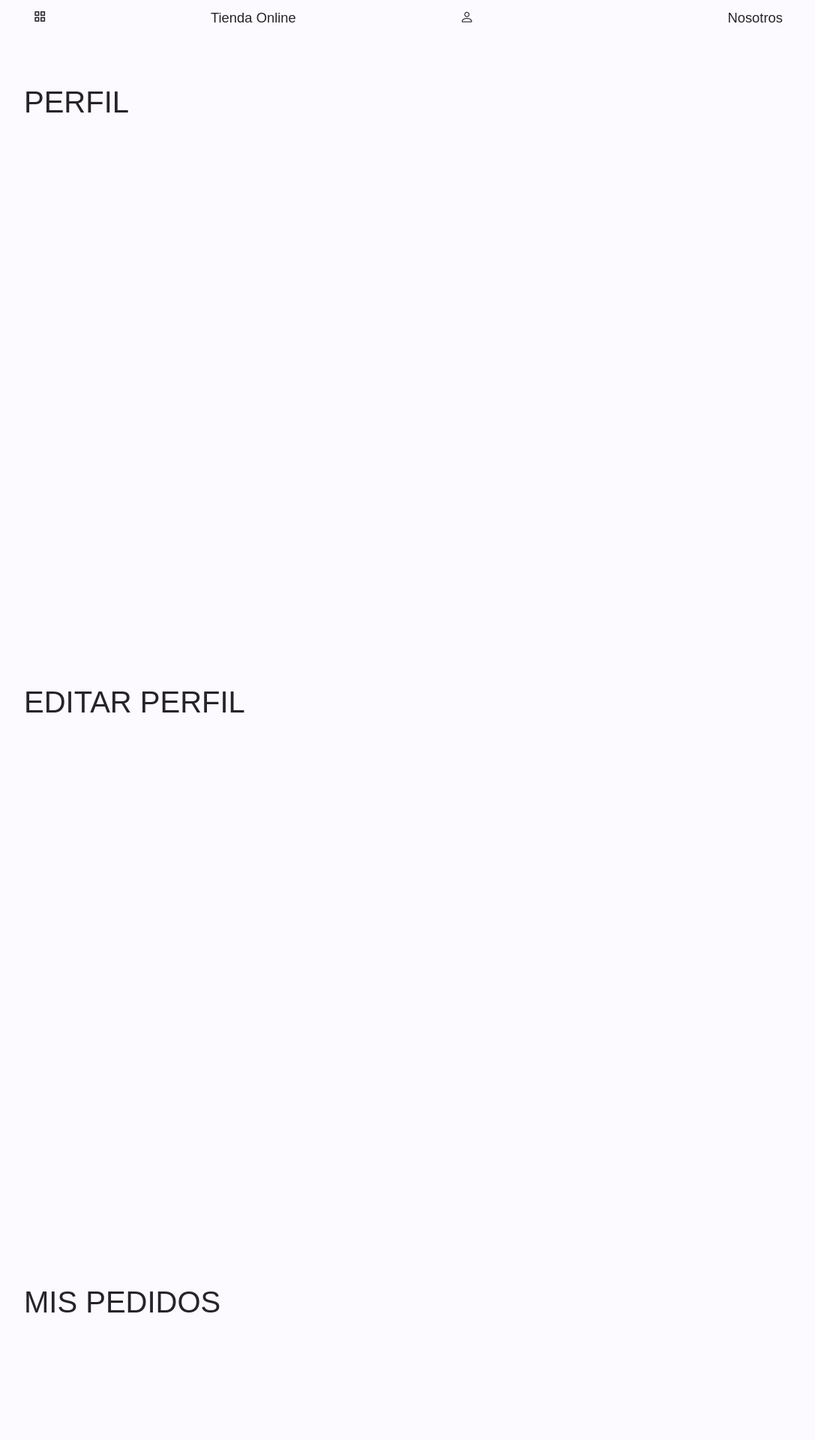
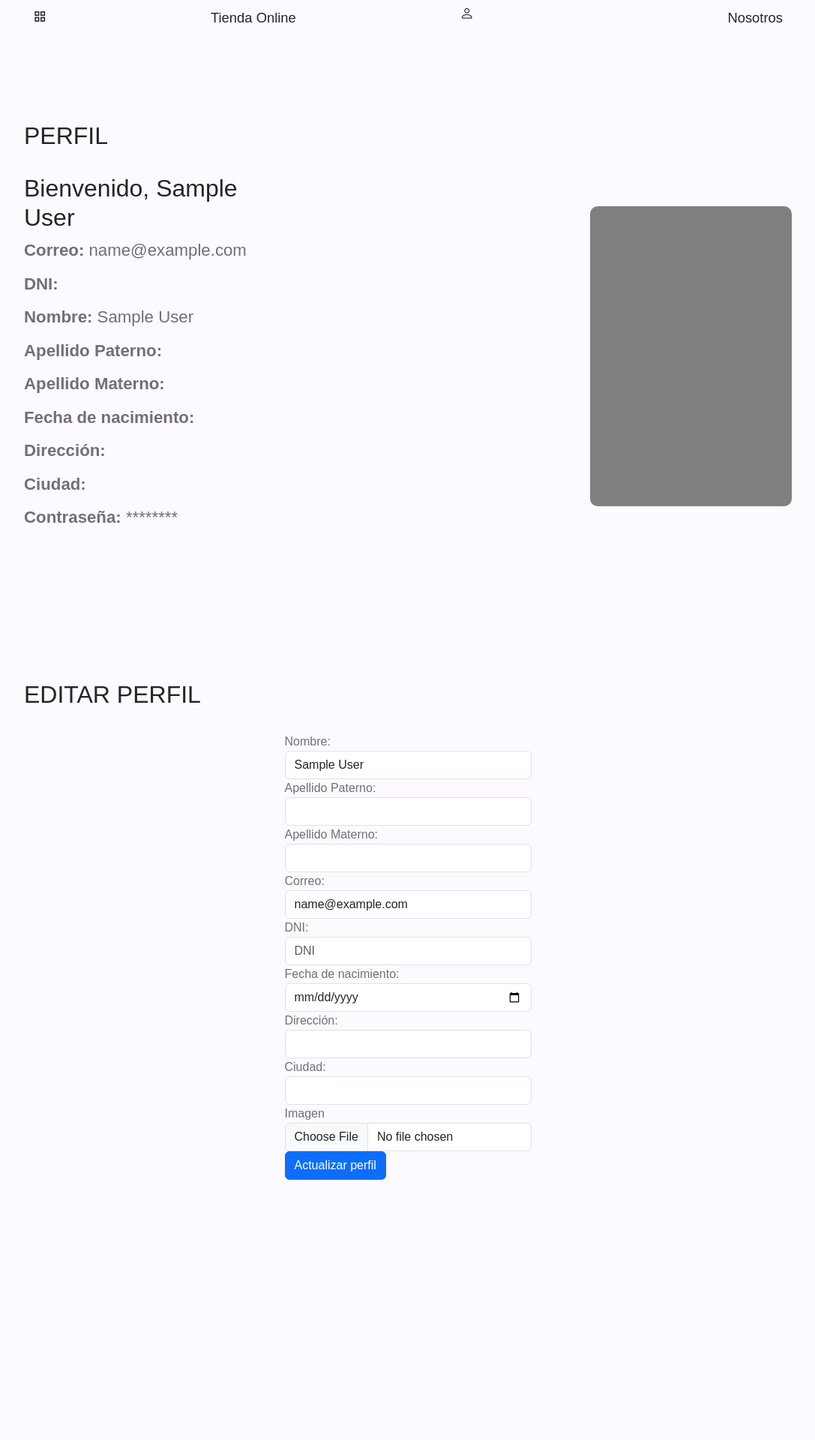
Before and after one commit to Danielowoow/NEW_sen_proyect_ventas, a PHP site: page /NEW_sen_proyect_ventas/perfilUser.php in a window 1280 px wide. Shown: the top 1920 px of the page at 75% size, without its empty margins (96-1183 px from the left). Run offline with PHP 8.4, Linux system fonts and the light colour scheme; the visitor is signed in with stand-in values (Sample User, id 1); some libraries are stand-ins or nearby versions; grey boxes are pictures that could not be loaded.

Commit message:
editar usuario

```diff
--- a/includes/funciones_usuarios.php
+++ b/includes/funciones_usuarios.php
@@ -42,7 +42,19 @@ function loginUsuario($email, $password) {
         return false;
     }
 }
-function actualizarUsuario($id_usuario, $nombre, $apellido_paterno, $apellido_materno, $email, $dni, $fecha_nacimiento, $direccion, $ciudad, $hashed_password, $imagen) {
+function obtenerUsuarioPorId($id_usuario) {
+    global $conexion;
+
+    $query = "SELECT * FROM usuarios WHERE id = '$id_usuario'";
+    $resultado = mysqli_query($conexion, $query);
+
+    if (mysqli_num_rows($resultado) > 0) {
+        return mysqli_fetch_assoc($resultado);
+    } else {
+        return false;
+    }
+}
+function actualizarUsuario($id_usuario, $nombre, $apellido_paterno, $apellido_materno, $email, $dni, $fecha_nacimiento, $direccion, $ciudad, $imagen) {
     global $conexion;
 
     // Si la fecha de nacimiento está vacía, establece su valor en NULL
@@ -52,15 +64,22 @@ function actualizarUsuario($id_usuario, $nombre, $apellido_paterno, $apellido_ma
         // Asegúrate de que la fecha esté entre comillas simples para que sea tratada como una cadena en la consulta SQL
         $fecha_nacimiento = "'$fecha_nacimiento'";
     }
-    $ruta_imagen = '';
-if ($imagen['error'] === UPLOAD_ERR_OK) {
-  $nombre_imagen = uniqid() . '_' . $imagen['name'];
-  $ruta_imagen = 'imagenes/perfil' . $nombre_imagen;
-  $ruta_absoluta = 'C:\xampp\htdocs\SEN_proyect_ventas\\' . $ruta_imagen;
-  move_uploaded_file($imagen['tmp_name'], $ruta_absoluta);
-}
 
-    $query = "UPDATE usuarios SET nombre = '$nombre', apellido_paterno = '$apellido_paterno', apellido_materno = '$apellido_materno', correo = '$email', dni = '$dni', fecha_nacimiento = $fecha_nacimiento, direccion = '$direccion', ciudad = '$ciudad', contraseña = '$hashed_password', imagen = '$ruta_imagen' WHERE id = $id_usuario";
+    if (!empty($imagen) && $imagen['error'] === UPLOAD_ERR_OK) {
+        // Obtener la extensión del archivo de imagen
+        $extension = pathinfo($imagen['name'], PATHINFO_EXTENSION);
+        // Generar un nombre único para el archivo de imagen
+        $nombre_archivo = uniqid() . '.' . $extension;
+        // Mover el archivo de imagen a la carpeta de imágenes
+        $ruta_absoluta = 'C:/xampp/htdocs/NEW_sen_proyect_ventas/imagenes/perfil/';
+        $ruta_imagen = $ruta_absoluta . $nombre_archivo;
+        move_uploaded_file($imagen['tmp_name'], $ruta_imagen);
+
+    } else {
+        $ruta_imagen = NULL;
+    }
+
+    $query = "UPDATE usuarios SET nombre = '$nombre', apellido_paterno = '$apellido_paterno', apellido_materno = '$apellido_materno', correo = '$email', dni = '$dni', fecha_nacimiento = $fecha_nacimiento, direccion = '$direccion', ciudad = '$ciudad', imagen = '$ruta_imagen' WHERE id = $id_usuario";
 
     if (mysqli_query($conexion, $query)) {
         return true;
--- a/perfilUser.php
+++ b/perfilUser.php
@@ -1,3 +1,21 @@
+<?php
+session_start();
+include "db_conectar/conexion.php";
+
+include "includes/funciones_usuarios.php";
+
+if (!isset($_SESSION['id_usuario'])) {
+    header("Location: loginregis.php");
+    exit();
+}
+
+$usuario = obtenerUsuarioPorId($_SESSION['id_usuario']);
+
+if (!is_array($usuario)) {
+    echo "Error: usuario no encontrado";
+    exit();
+}
+?>
 <!DOCTYPE html>
 <html lang="en">
 <head>
@@ -45,7 +63,7 @@
                     </div>
 
                     <span class="nav__greeting">Este es tu perfil.</span>
-                    <h1 class="nav__name">nombre <br> apellido</h1>
+                    <h1 class="nav__name"><?php echo $usuario['nombre']; ?> <br> <?php echo $usuario['apellido_paterno']; ?></h1>
                 </div>
 
                 <ul class="nav__list">
@@ -114,12 +132,129 @@
             <!--=============== HOME ===============-->
             <section class="section section__height container" id="perfil">
                 <h1>PERFIL</h1>
+                <div class="contper">
+                <div class="containerPERFIL">
+                <h2>Bienvenido, <?php echo $usuario['nombre']; ?></h2>
+                <ul>
+                    <li><strong>Correo:</strong> <?php echo $usuario['correo']; ?></li>
+                    <li><strong>DNI:</strong> <?php echo $usuario['dni']; ?></li>
+                    <li><strong>Nombre:</strong> <?php echo $usuario['nombre']; ?></li>
+                    <li><strong>Apellido Paterno:</strong> <?php echo $usuario['apellido_paterno']; ?></li>
+                    <li><strong>Apellido Materno:</strong> <?php echo $usuario['apellido_materno']; ?></li>
+                    <li><strong>Fecha de nacimiento:</strong> <?php echo $usuario['fecha_nacimiento']; ?></li>
+                    <li><strong>Dirección:</strong> <?php echo $usuario['direccion']; ?></li>
+                    <li><strong>Ciudad:</strong> <?php echo $usuario['ciudad']; ?></li>
+                    <li><strong>Contraseña:</strong> ********</li>
+                </ul>
+    </div>
+    <div class="IMGperfil">
 
+
+    </div>
+    </div>
+                <style>
+.section__height {
+  height: 100vh;
+  display: flex;
+  flex-direction: column;
+  justify-content: center;
+  align-items: center;
+}
+.section__height h1 {
+  font-size: 2em;
+  margin-right: 1em;
+  margin-top: 0; /* agrega esta línea para mover el h1 hacia arriba */
+  align-self: flex-start;
+
+}
+
+h1 {
+  font-size: 3.5rem; /* aumenta el tamaño de la fuente */
+  margin-bottom: 2rem;
+}
+
+.contper {
+  display: flex;
+  justify-content: space-between;
+  align-items: center;
+
+}
+
+.containerPERFIL {
+  margin-right: 25rem;
+  font-size: 1.39rem; /* aumenta el tamaño de la fuente */
+}
+
+ul {
+  list-style: none;
+  margin: 0;
+  padding: 0;
+}
+
+li {
+  margin-bottom: 0.7rem;
+}
+
+.IMGperfil {
+  width: 300px; /* aumenta el tamaño de la imagen */
+  height: 400px; /* aumenta el tamaño de la imagen */
+  border-radius: 10px; /* cambia el borde redondeado */
+  background-color: gray;
+  margin-left: 2rem; /* agrega un margen a la izquierda */
+}
+                </style>
             </section>
 
-            <!--=============== ABOUT ===============-->
+            <!--=============== EDITAR ===============-->
             <section class="section section__height container" id="editar-perfil">
                 <h1>EDITAR PERFIL</h1>
+                <form action="procesos/actualizarUsuario.php" method="post" enctype="multipart/form-data">
+            <div class="form-group">
+                <label for="nombre">Nombre:</label>
+                <input type="text" name="nombre" id="nombre" class="form-control" value="<?php echo htmlspecialchars($usuario['nombre']); ?>">
+            </div>
+
+            <div class="form-group">
+                <label for="apellido_paterno">Apellido Paterno:</label>
+                <input type="text" name="apellido_paterno" id="apellido_paterno" class="form-control" value="<?php echo htmlspecialchars($usuario['apellido_paterno']); ?>">
+            </div>
+
+            <div class="form-group">
+                <label for="apellido_materno">Apellido Materno:</label>
+                <input type="text" name="apellido_materno" id="apellido_materno" class="form-control" value="<?php echo htmlspecialchars($usuario['apellido_materno']); ?>">
+            </div>
+
+            <div class="form-group">
+                <label for="email">Correo:</label>
+                <input type="email" name="email" id="email" class="form-control" value="<?php echo htmlspecialchars($usuario['correo']); ?>">
+            </div>
+
+            <div class="form-group">
+                <label for="dni">DNI:</label>
+                <input type="text" name="dni" id="dni" class="form-control" placeholder="DNI" pattern="\d{8}" title="Por favor, ingrese un DNI válido de 8 dígitos." maxlength="8" value="<?php echo htmlspecialchars($usuario['dni']); ?>">
+            </div>
+
+            <div class="form-group">
+                <label for="fecha_nacimiento">Fecha de nacimiento:</label>
+                <input type="date" name="fecha_nacimiento" id="fecha_nacimiento" class="form-control" value="<?php echo htmlspecialchars($usuario['fecha_nacimiento']); ?>">
+            </div>
+
+            <div class="form-group">
+                <label for="direccion">Dirección:</label>
+                <input type="text" name="direccion" id="direccion" class="form-control" value="<?php echo htmlspecialchars($usuario['direccion']); ?>">
+            </div>
+
+            <div class="form-group">
+                <label for="ciudad">Ciudad:</label>
+                <input type="text" name="ciudad" id="ciudad" class="form-control" value="<?php echo htmlspecialchars($usuario['ciudad']); ?>">
+            </div>
+            <div class="form-group">
+            <label for="imagen">Imagen</label>
+            <input type="file" name="imagen"id="imagen" class="form-control" value="<?php echo htmlspecialchars($usuario['imagen']); ?>">
+            </div>
+
+        <button type="submit" class="btn btn-primary">Actualizar perfil</button>
+    </form>
 
             </section>
 
```
Also changed, not shown: procesos/actualizarUsuario.php (added, +36 -0 lines), imagenes/perfil/64446776d4046.jpg (added).
